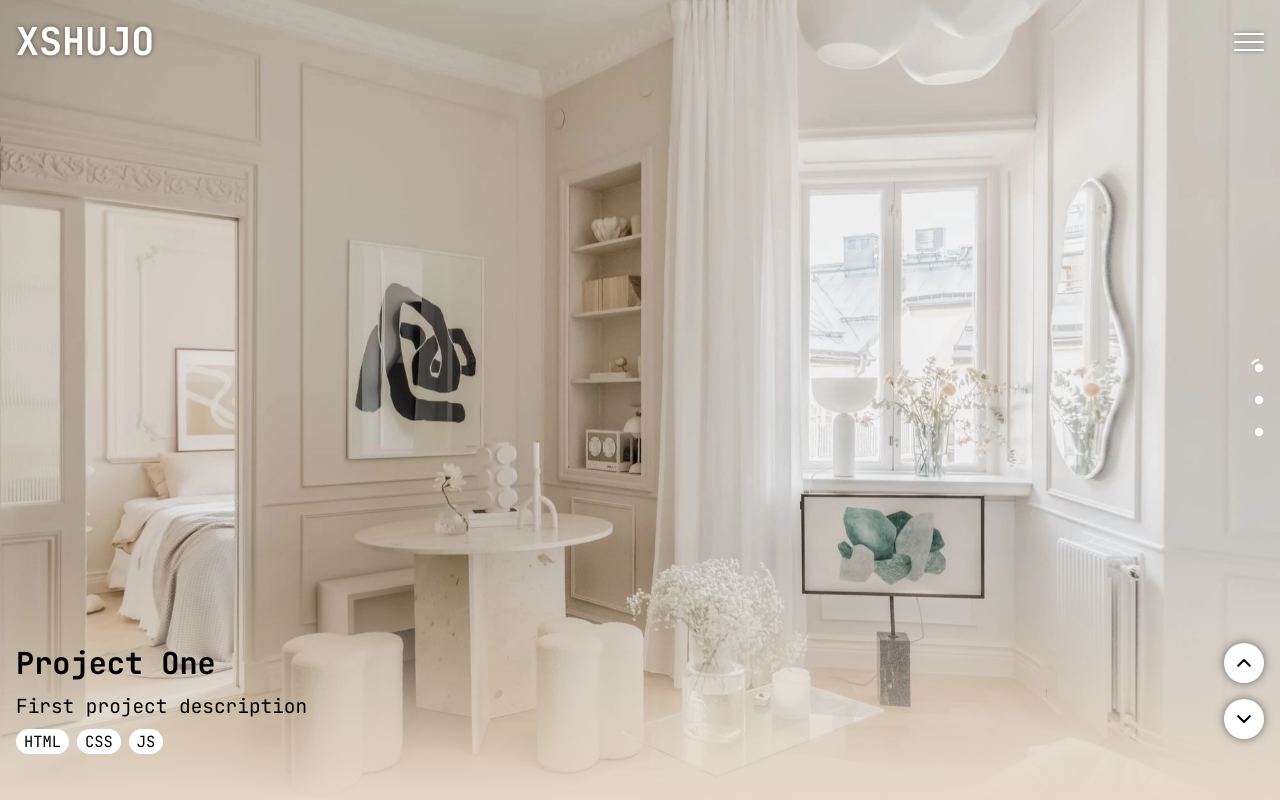
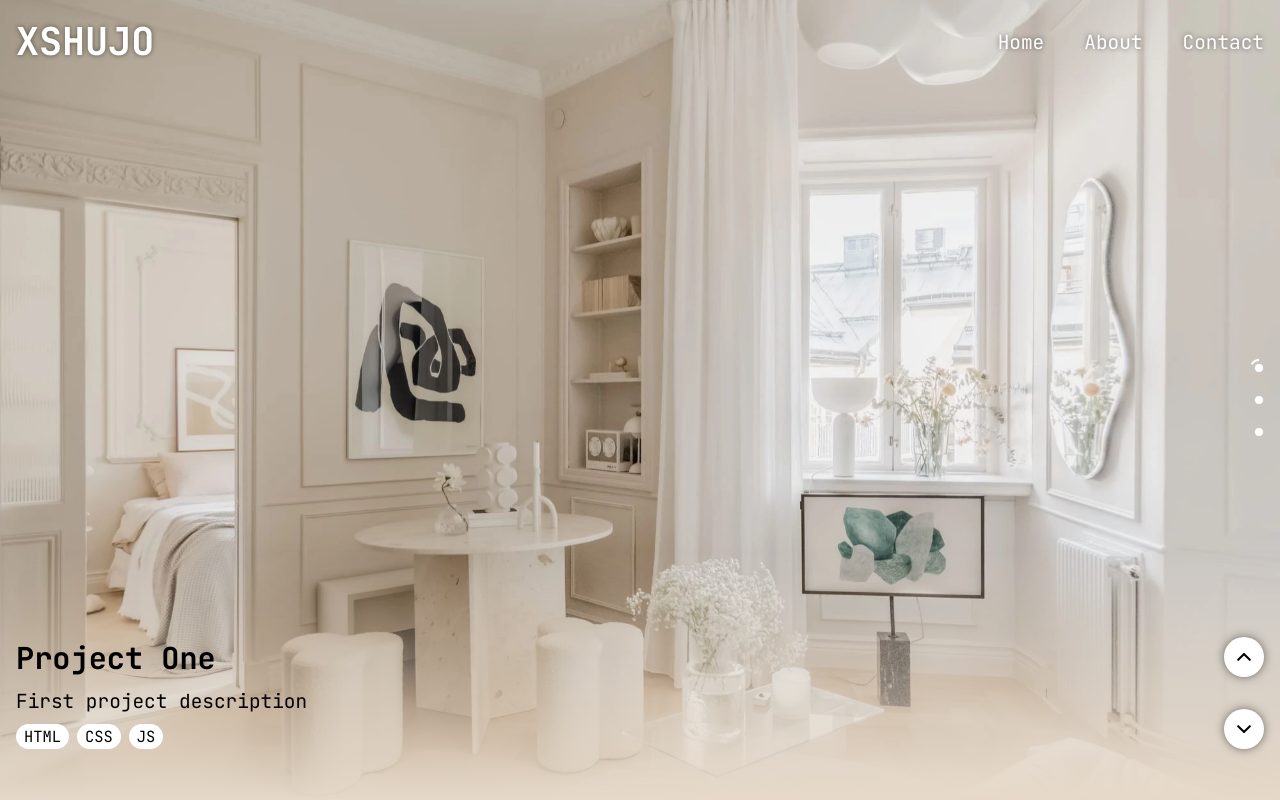
Before and after one commit to xshujo/Portfolio-1, a plain HTML site: page index.html in a window 1280 px wide. Drawn offline with Linux system fonts and the light colour scheme.

Commit message:
Media queries

```diff
--- a/Scripts/script.js
+++ b/Scripts/script.js
@@ -127,8 +127,6 @@ function updateCarousel(index) {
       img.src = preload.src;
       img.alt = project.title;
       img.classList.add("img-fade-in");
-
-      updateHeaderColorBasedOnImage(preload);
     };
 
     // Update project info text
--- a/Styles/style.css
+++ b/Styles/style.css
@@ -35,6 +35,8 @@ header div#logo h1 {
   color: white;
   text-shadow: 0px 0px 5px rgba(0, 0, 0, 0.5);
   transition: 0.5s ease;
+  cursor: pointer;
+  user-select: none;
 }
 
 header:has(input:checked) div#logo h1 {
@@ -108,7 +110,7 @@ header input:checked+label span:nth-of-type(3) {
 }
 
 /* Header - Menu navigation list */
-header ul {
+header nav#header__menu ul {
   width: 100%;
   background-color: white;
   padding: 32px 0;
@@ -127,6 +129,7 @@ header nav#header__menu input:checked~ul {
 
 header nav#header__menu ul li {
   width: 100%;
+  font-size: clamp(1rem, 0.9286rem + 0.3571vw, 1.25rem);
   padding: 8px 16px;
   transition: 0.5s ease;
   cursor: pointer;
@@ -214,6 +217,7 @@ main section#main__project-info {
   height: 125px;
   display: flex;
   flex-direction: column;
+  justify-content: center;
   gap: 10px;
 }
 
@@ -253,6 +257,7 @@ main section#main__nav-arrows {
   height: 125px;
   display: flex;
   flex-direction: column;
+  justify-content: center;
   align-items: center;
   gap: 16px;
 }
@@ -370,3 +375,59 @@ main section#main__nav-progress div#nav-dots button.nav-dot::before {
   transition: stroke-dashoffset 0.1s linear;
   transform-origin: 50% 50%;
 }
+
+@media (min-width:796px) {
+  header nav#header__menu label {
+    display: none;
+  }
+
+  header nav#header__menu ul {
+    background-color: transparent;
+    padding: 0;
+    flex-direction: row;
+    gap: 40px;
+    position: relative;
+    top: 0;
+    left: initial;
+    clip-path: none;
+  }
+
+  header nav#header__menu ul li {
+    color: white;
+    text-shadow: 0px 0px 5px rgba(0, 0, 0, 0.5);
+    padding: 8px 0;
+    display: flex;
+    position: relative;
+  }
+
+  header nav#header__menu ul li::before {
+    width: 0;
+    height: 1.5px;
+    background-color: white;
+    content: "";
+    position: absolute;
+    bottom: 0;
+    transition: 0.3s ease-in-out;
+  }
+
+  header nav#header__menu ul li:hover {
+    background-color: transparent;
+    color: black;
+    text-shadow: none;
+  }
+
+  header nav#header__menu ul li:hover::before {
+    width: 100%;
+    background-color: black;
+    border-radius: 0;
+  }
+
+  main section#main__project-info {
+    max-width: 450px;
+    height: 150px;
+  }
+
+  main section#main__nav-arrows {
+    gap: 32px;
+  }
+}
```
Also changed, not shown: todo.txt.
